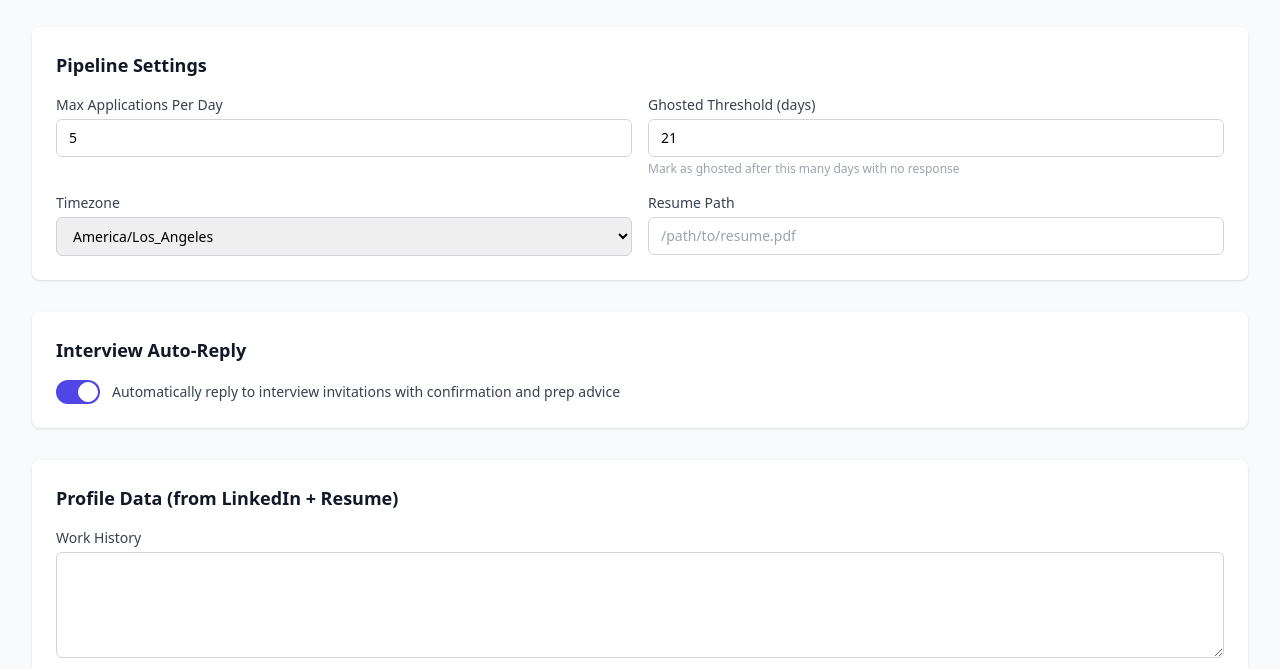
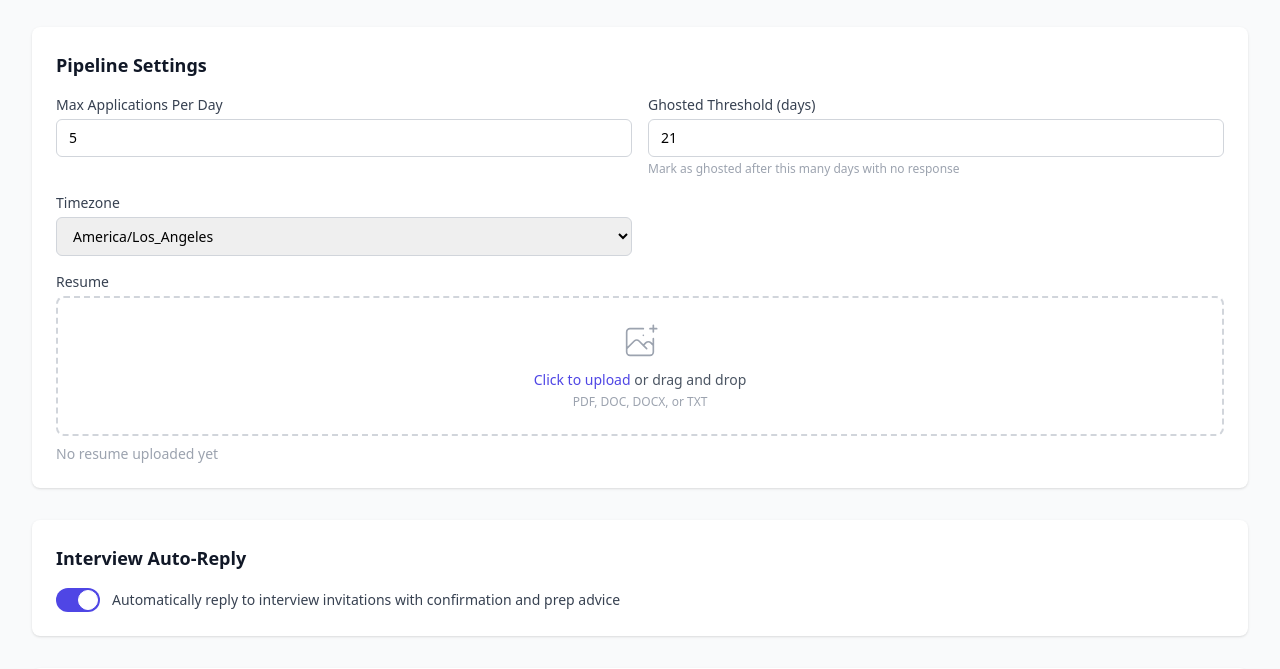
Before and after one commit to SaahithV6/job-application-pipeline, a Flask app: page /settings in a window 1280 px wide. Shown: the part 390-1059 px from the top of the page. Run offline with Flask 3, Linux system fonts and the light colour scheme; data comes from the database, SQL or seed files in the repository; tables that the repository leaves empty hold one stand-in row (values such as "Sample post"); some libraries are stand-ins or nearby versions.

Commit message:
Add resume file upload to settings and update dashboard app

```diff
--- a/dashboard/app.py
+++ b/dashboard/app.py
@@ -7,10 +7,19 @@ import sys
 sys.path.insert(0, os.path.join(os.path.dirname(__file__), ".."))
 
 from flask import Flask, render_template, request, jsonify, redirect, url_for
+from werkzeug.utils import secure_filename
 import db
 
 app = Flask(__name__)
 app.secret_key = os.environ.get("SECRET_KEY", "job-pipeline-secret-key-change-me")
+
+UPLOAD_DIR = os.path.join(os.path.dirname(os.path.dirname(__file__)), "uploads")
+os.makedirs(UPLOAD_DIR, exist_ok=True)
+ALLOWED_EXTENSIONS = {"pdf", "doc", "docx", "txt"}
+
+
+def allowed_file(filename):
+    return "." in filename and filename.rsplit(".", 1)[1].lower() in ALLOWED_EXTENSIONS
 
 
 # ── Page Routes ──
@@ -120,6 +129,22 @@ def api_update_config():
     return jsonify({"success": True, "config": db.get_config()})
 
 
+@app.route("/api/upload-resume", methods=["POST"])
+def api_upload_resume():
+    if "resume" not in request.files:
+        return jsonify({"error": "No file provided"}), 400
+    file = request.files["resume"]
+    if file.filename == "":
+        return jsonify({"error": "No file selected"}), 400
+    if not allowed_file(file.filename):
+        return jsonify({"error": "File type not allowed. Use PDF, DOC, DOCX, or TXT"}), 400
+    filename = secure_filename(file.filename)
+    filepath = os.path.join(UPLOAD_DIR, filename)
+    file.save(filepath)
+    db.set_config("resume_path", filepath)
+    return jsonify({"success": True, "path": filepath, "filename": filename})
+
+
 if __name__ == "__main__":
     db.init_db()
     port = int(os.environ.get("PORT", 5000))
--- a/dashboard/templates/settings.html
+++ b/dashboard/templates/settings.html
@@ -63,11 +63,32 @@
                     {% endfor %}
                 </select>
             </div>
-            <div>
-                <label class="block text-sm font-medium text-gray-700 mb-1">Resume Path</label>
-                <input type="text" name="resume_path" value="{{ config.get('resume_path', '') }}"
-                       class="w-full rounded-md border-gray-300 text-sm px-3 py-2 border focus:ring-indigo-500 focus:border-indigo-500"
-                       placeholder="/path/to/resume.pdf">
+            <div class="md:col-span-2">
+                <label class="block text-sm font-medium text-gray-700 mb-1">Resume</label>
+                <div class="flex items-center space-x-4">
+                    <div class="flex-1">
+                        <div id="resume-drop-zone"
+                             class="border-2 border-dashed border-gray-300 rounded-lg p-6 text-center hover:border-indigo-400 transition-colors cursor-pointer">
+                            <input type="file" id="resume-file-input" accept=".pdf,.doc,.docx,.txt" class="hidden">
+                            <svg class="mx-auto h-10 w-10 text-gray-400" stroke="currentColor" fill="none" viewBox="0 0 48 48">
+                                <path d="M28 8H12a4 4 0 00-4 4v20m32-12v8m0 0v8a4 4 0 01-4 4H12a4 4 0 01-4-4v-4m32-4l-3.172-3.172a4 4 0 00-5.656 0L28 28M8 32l9.172-9.172a4 4 0 015.656 0L28 28m0 0l4 4m4-24h8m-4-4v8m-12 4h.02"
+                                      stroke-width="2" stroke-linecap="round" stroke-linejoin="round"/>
+                            </svg>
+                            <p class="mt-2 text-sm text-gray-600">
+                                <span class="text-indigo-600 font-medium">Click to upload</span> or drag and drop
+                            </p>
+                            <p class="text-xs text-gray-400 mt-1">PDF, DOC, DOCX, or TXT</p>
+                        </div>
+                    </div>
+                </div>
+                {% if config.get('resume_path') %}
+                <div id="resume-status" class="mt-2 flex items-center space-x-2 text-sm text-green-600">
+                    <svg class="w-4 h-4" fill="currentColor" viewBox="0 0 20 20"><path fill-rule="evenodd" d="M10 18a8 8 0 100-16 8 8 0 000 16zm3.707-9.293a1 1 0 00-1.414-1.414L9 10.586 7.707 9.293a1 1 0 00-1.414 1.414l2 2a1 1 0 001.414 0l4-4z" clip-rule="evenodd"/></svg>
+                    <span>Resume uploaded: {{ config.get('resume_path', '').split('/')[-1] }}</span>
+                </div>
+                {% else %}
+                <div id="resume-status" class="mt-2 text-sm text-gray-400">No resume uploaded yet</div>
+                {% endif %}
             </div>
         </div>
     </div>
@@ -117,12 +138,44 @@
 
 {% block scripts %}
 <script>
+// Resume file upload
+const dropZone = document.getElementById('resume-drop-zone');
+const fileInput = document.getElementById('resume-file-input');
+const statusEl = document.getElementById('resume-status');
+
+dropZone.addEventListener('click', () => fileInput.click());
+dropZone.addEventListener('dragover', (e) => { e.preventDefault(); dropZone.classList.add('border-indigo-500', 'bg-indigo-50'); });
+dropZone.addEventListener('dragleave', () => { dropZone.classList.remove('border-indigo-500', 'bg-indigo-50'); });
+dropZone.addEventListener('drop', (e) => {
+    e.preventDefault();
+    dropZone.classList.remove('border-indigo-500', 'bg-indigo-50');
+    if (e.dataTransfer.files.length) uploadResume(e.dataTransfer.files[0]);
+});
+fileInput.addEventListener('change', () => { if (fileInput.files.length) uploadResume(fileInput.files[0]); });
+
+async function uploadResume(file) {
+    statusEl.innerHTML = '<span class="text-indigo-600">Uploading...</span>';
+    const formData = new FormData();
+    formData.append('resume', file);
+    try {
+        const resp = await fetch('/api/upload-resume', { method: 'POST', body: formData });
+        const data = await resp.json();
+        if (data.success) {
+            statusEl.innerHTML = '<svg class="w-4 h-4 inline text-green-600" fill="currentColor" viewBox="0 0 20 20"><path fill-rule="evenodd" d="M10 18a8 8 0 100-16 8 8 0 000 16zm3.707-9.293a1 1 0 00-1.414-1.414L9 10.586 7.707 9.293a1 1 0 00-1.414 1.414l2 2a1 1 0 001.414 0l4-4z" clip-rule="evenodd"/></svg> <span class="text-green-600">Resume uploaded: ' + data.filename + '</span>';
+        } else {
+            statusEl.innerHTML = '<span class="text-red-600">Error: ' + data.error + '</span>';
+        }
+    } catch (err) {
+        statusEl.innerHTML = '<span class="text-red-600">Upload failed</span>';
+    }
+}
+
+// Settings form save
 document.getElementById('settings-form').addEventListener('submit', async (e) => {
     e.preventDefault();
     const form = e.target;
     const data = {};
     new FormData(form).forEach((value, key) => { data[key] = value; });
-    // Handle checkbox
     data.auto_reply_enabled = document.getElementById('auto-reply-toggle').checked ? 'true' : 'false';
 
     await apiCall('/api/config', {
```
